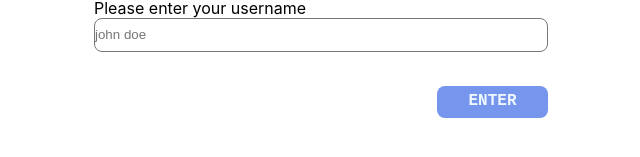
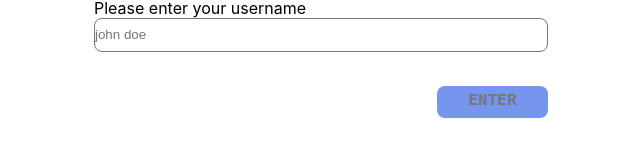
Before and after one commit to gabrielMatosBoubee/CodeLeap, a React (Create React App) app: page / in a window 1280 px wide. Shown: the part 357-514 px from the top of the page, without its empty margins (319-959 px from the left). Built offline with nearby package versions, Linux system fonts and the light colour scheme.

Commit message:
fix: css and one importancion

```diff
--- a/src/components/Posts.tsx
+++ b/src/components/Posts.tsx
@@ -1,5 +1,5 @@
 import React from 'react';
-import { IPost, IPosts } from '../interfaces/posts';
+import { IPost } from '../interfaces/posts';
 import usePost from './usePost';
 import { useSelector } from 'react-redux';
 import DeleteAndUpdate from './DeleteAndUpdate';
--- a/src/styles/Posts.module.css
+++ b/src/styles/Posts.module.css
@@ -66,10 +66,3 @@
     color: #777777;
     font-weight: 400;
 }
-
-.content {
-    /* box-sizing: border-box;
-    height: 100px;
-    display: flex;
-    flex-wrap: wrap; */
-}
--- a/src/styles/Singup.module.css
+++ b/src/styles/Singup.module.css
@@ -33,6 +33,10 @@
     line-height: 19px;
 }
 
+.button:disabled {
+    color: #777777;
+}
+
 .submit {
     position: relative;
     display: flex;
```
